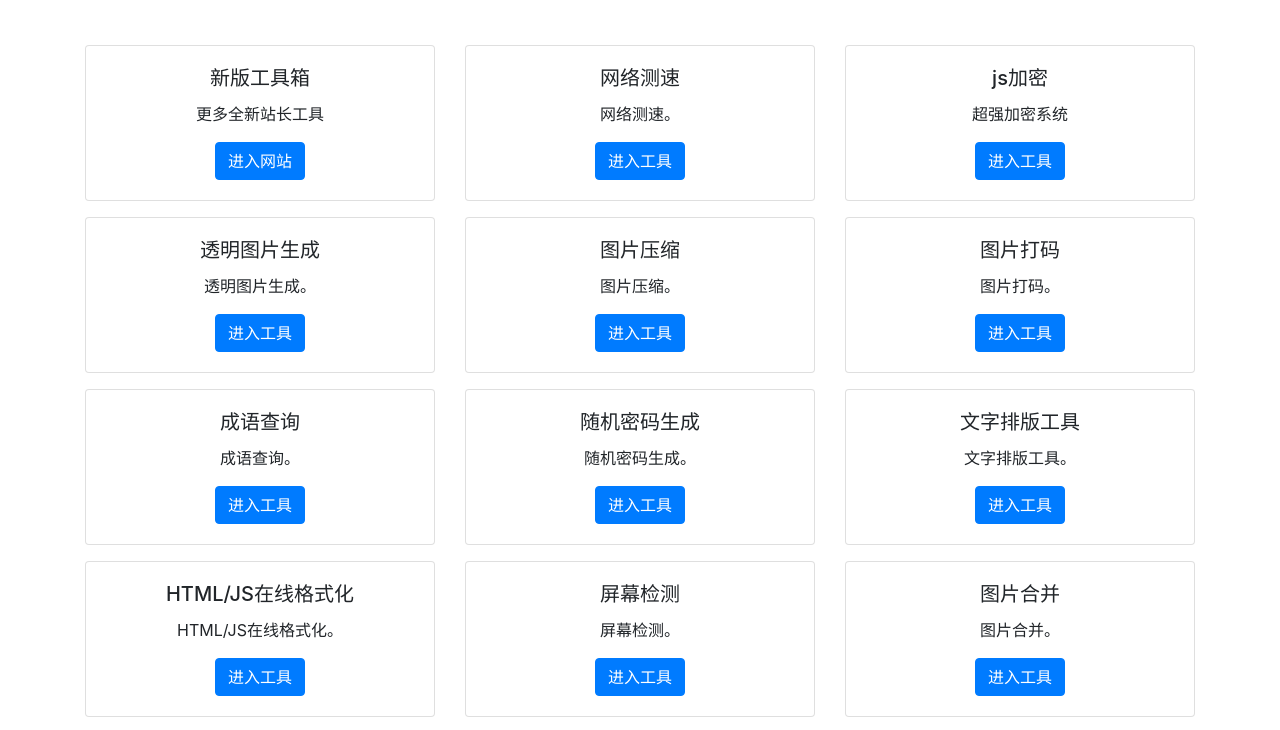
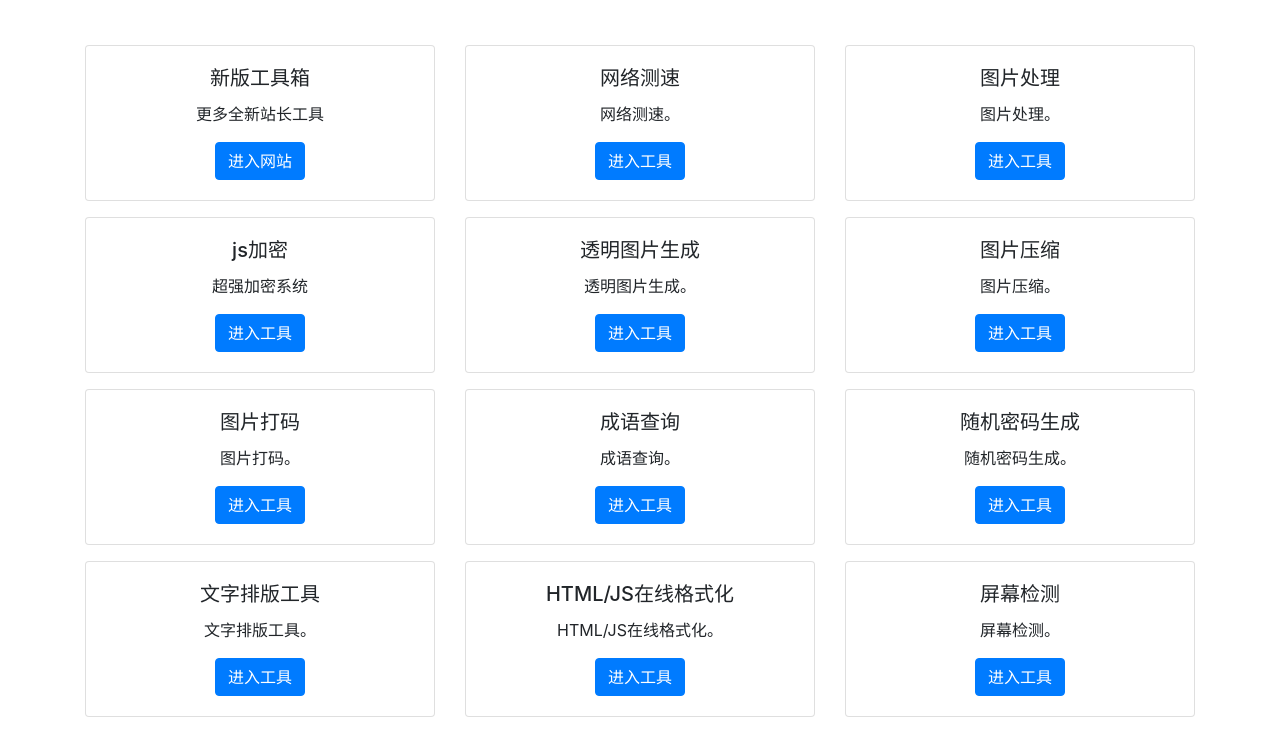
Before and after one commit to wawacm/tool, a plain HTML site: page index.html in a window 1280 px wide. Shown: the part 67-797 px from the top of the page. Drawn offline with nearby package versions, Linux system fonts and the light colour scheme.

Commit message:
Add files via upload

```diff
--- a/index.html
+++ b/index.html
@@ -35,7 +35,15 @@
                 </div>
             </div>
         </div>
-
+			<div class="col-sm-6 col-lg-4 mb-3">
+            <div class="card">
+                <div class="card-body text-center">
+                    <h5 class="card-title">图片处理</h5>
+                    <p class="card-text">图片处理。</p>
+                    <a href="./pic.html" class="btn btn-primary" target="_blank">进入工具</a>
+                </div>
+            </div>
+        </div>
         <div class="col-sm-6 col-lg-4 mb-3">
             <div class="card">
                 <div class="card-body text-center">
```
